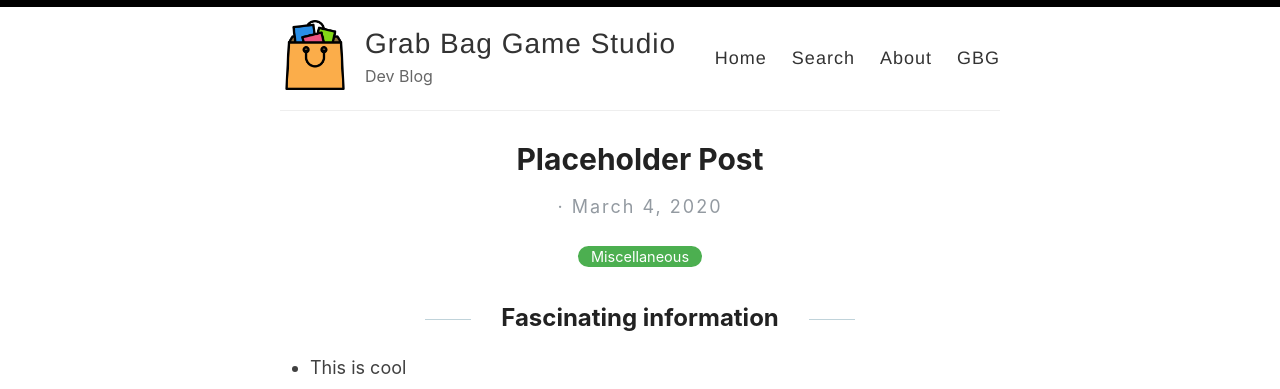
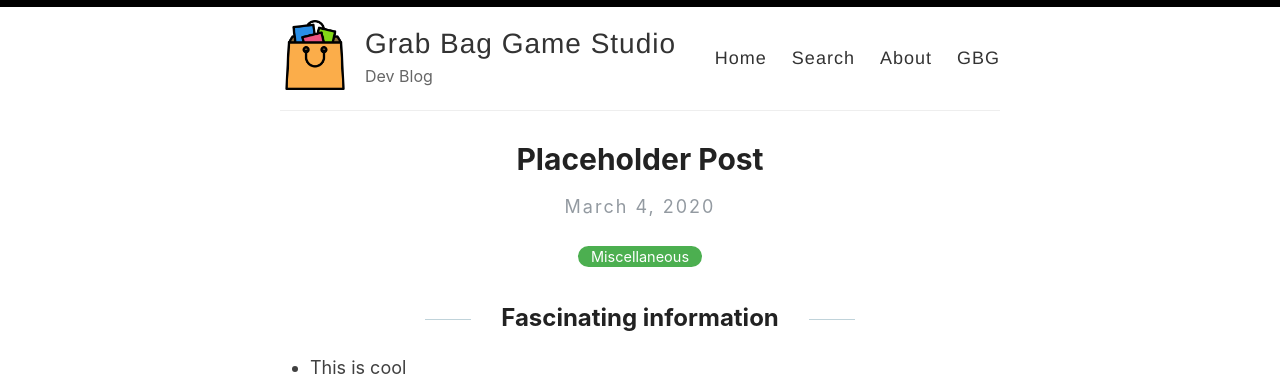
Before and after one commit to GrabBagGameStudio/GrabBagGameStudio.github.io, a Jekyll site: the page built from _posts/2020-03-04-placeholder-post.md, in a window 1280 px wide. Shown: the top 389 px of the page. Built offline with Jekyll 4.4.1, drawn with Linux system fonts in a browser that asks for light colours.

Commit message:
Handle empty author in post header

```diff
--- a/_layouts/post.html
+++ b/_layouts/post.html
@@ -6,7 +6,11 @@
   <h1>{{ page.title }}</h1>
 
   <div>
+    {% if site.author %}
     <p class="author_title">{{site.author}}  ·  {{ page.date | date: "%B %e, %Y" }}</p>
+    {% else %}
+    <p class="author_title">{{ page.date | date: "%B %e, %Y" }}</p>
+    {% endif %}
     {% if page.last_modified_at %}
     <p class="author_title" datetime="{{ page.last_modified_at | date_to_xmlschema }}">(Updated: {{ page.last_modified_at | date: "%b %-d, %Y" }})</p>
     {% endif %}
```
